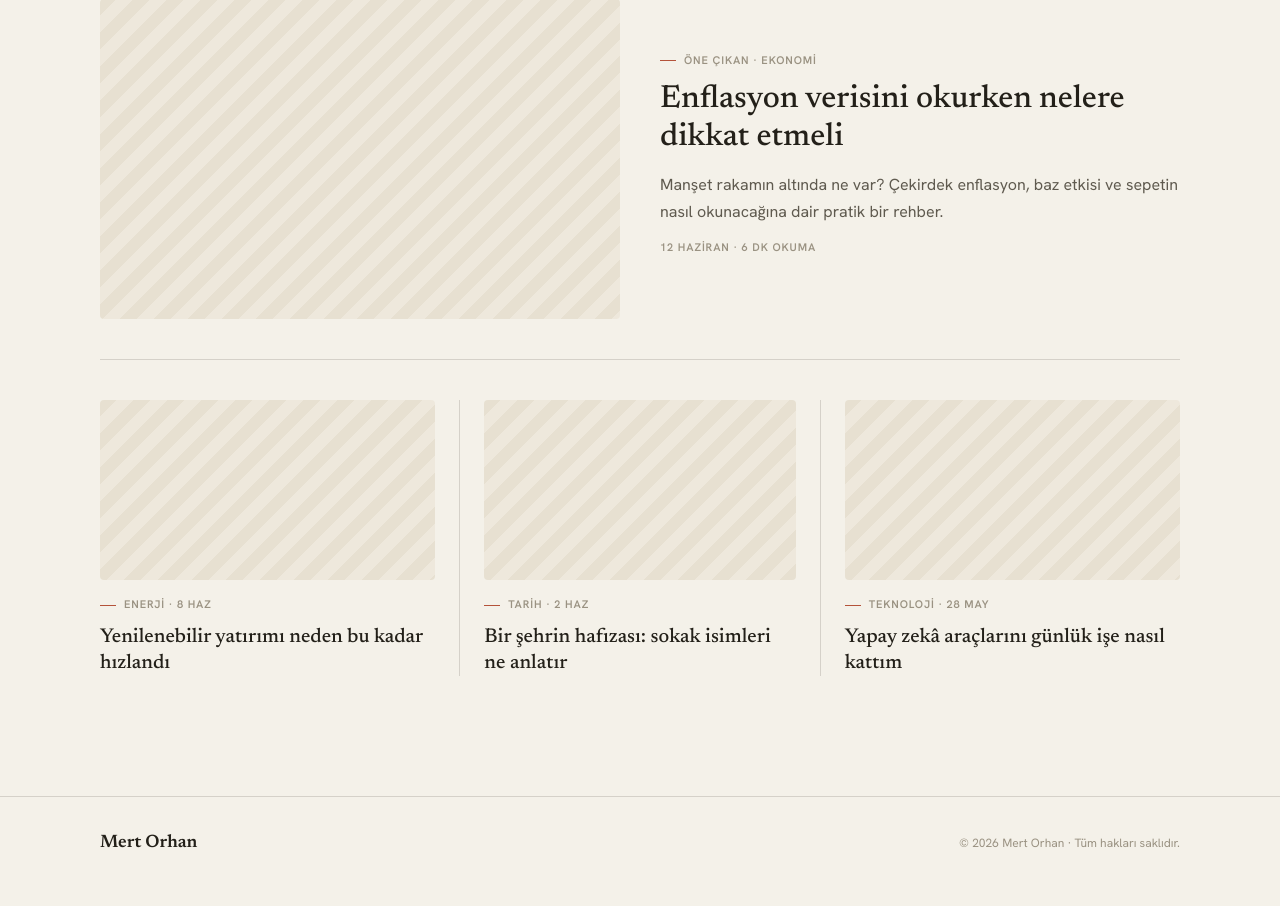
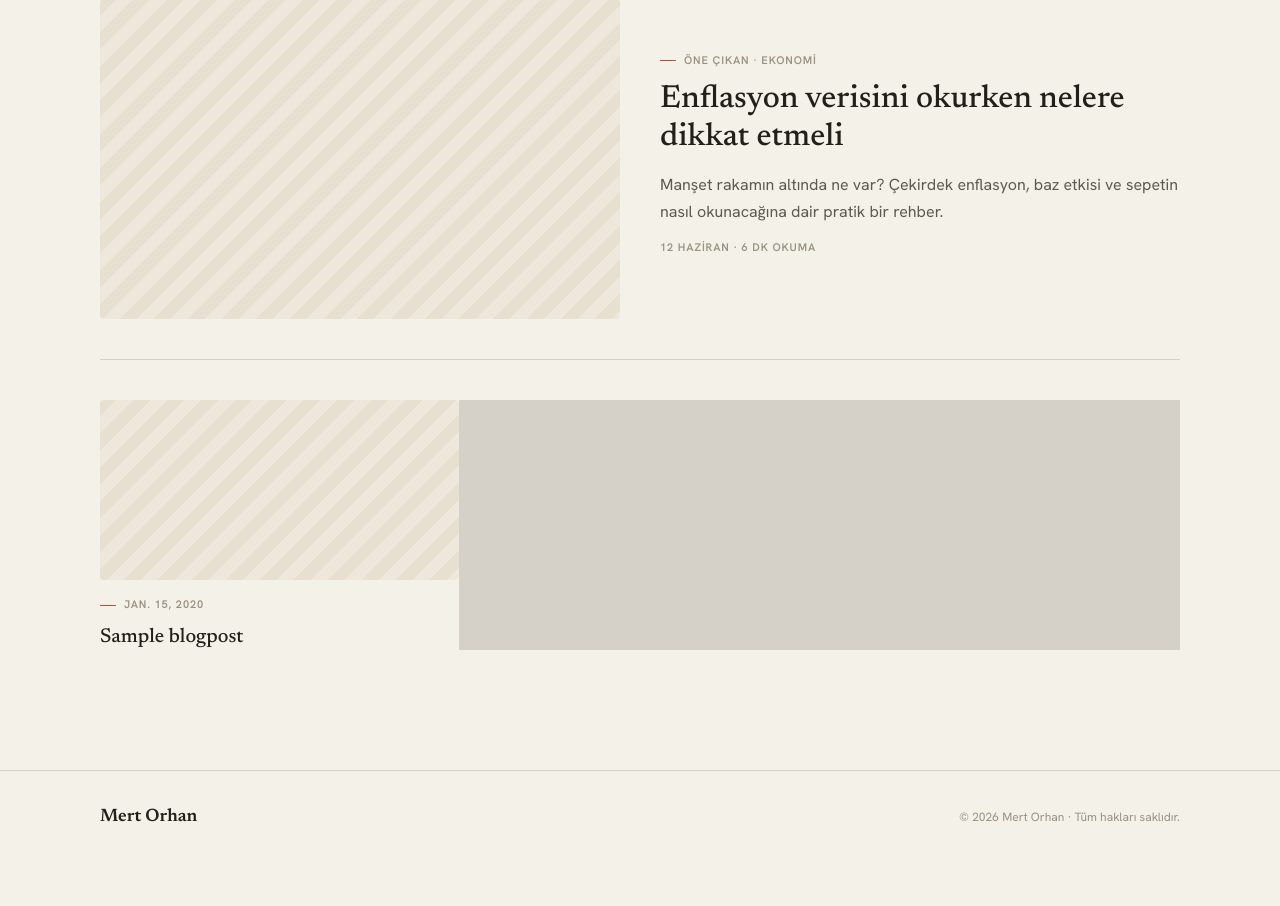
Before and after one commit to mertorhan/mertorhan-site, a Django app: page /blog/ in a window 1280 px wide. Shown: the part 322-1228 px from the top of the page. After the commit the page ends 1144 px from the top, so only its background shows below. Run offline with Django 5.2, Linux system fonts and the light colour scheme; tables that the repository leaves empty hold one stand-in row (values such as "Sample post").

Commit message:
Blog liste sayfası dinamiğe çevrildi (BlogPost for döngüsü)

```diff
--- a/blog/templates/blog/post_list.html
+++ b/blog/templates/blog/post_list.html
@@ -10,7 +10,7 @@
         <h1 class="page-title">Okudukça biriken notlar.</h1>
     </div>
 
-    {# ===== Etiket filtresi (hap'lar) ===== Şimdilik statik; ileride BlogPost.tags'tan dinamik gelecek. 'is-active' sınıfı, o an seçili etiketi gösterir. #}
+    {# ===== Etiket filtresi (hap'lar) ===== Şimdilik statik; ileride BlogPost.tags'tan dinamik gelecek. #}
     <div class="filter-pills">
         <a href="{% url 'post_detail' %}" class="pill-filter is-active">Tümü</a>
         <a href="{% url 'post_detail' %}" class="pill-filter">Ekonomi</a>
@@ -20,7 +20,7 @@
         <a href="{% url 'post_detail' %}" class="pill-filter">Tarih</a>
     </div>
 
-    {# ===== Öne çıkan yazı (büyük YATAY kart) ===== Sol: görsel, sağ: meta + başlık + özet. #}
+    {# ===== Öne çıkan yazı (büyük YATAY kart) ===== Şimdilik statik; ileride is_featured ile dinamik gelecek. #}
     <a href="{% url 'post_detail' %}" class="feature-card">
         <div class="feature-image"></div>
         <div class="feature-body">
@@ -34,29 +34,19 @@
         </div>
     </a>
 
-    {# ===== Diğer yazılar: 3'lü grid ===== Ana Sayfa'daki .card-grid / .card desenini AYNEN yeniden kullanıyoruz. #}
+    {# ===== Diğer yazılar: 3'lü grid ===== Artık veritabanından (BlogPost) geliyor. #}
     <div class="card-grid" style="margin-top:40px;">
+        {% for post in posts %}
         <a href="{% url 'post_detail' %}" class="card">
             <div class="card-image"></div>
             <div class="card-body">
-                <p class="card-meta"><span class="meta-tick"></span> Enerji · 8 Haz</p>
-                <h3 class="card-title">Yenilenebilir yatırımı neden bu kadar hızlandı</h3>
+                <p class="card-meta"><span class="meta-tick"></span> {{ post.published_at }}</p>
+                <h3 class="card-title">{{ post.title }}</h3>
             </div>
         </a>
-        <a href="{% url 'post_detail' %}" class="card">
-            <div class="card-image"></div>
-            <div class="card-body">
-                <p class="card-meta"><span class="meta-tick"></span> Tarih · 2 Haz</p>
-                <h3 class="card-title">Bir şehrin hafızası: sokak isimleri ne anlatır</h3>
-            </div>
-        </a>
-        <a href="{% url 'post_detail' %}" class="card">
-            <div class="card-image"></div>
-            <div class="card-body">
-                <p class="card-meta"><span class="meta-tick"></span> Teknoloji · 28 May</p>
-                <h3 class="card-title">Yapay zekâ araçlarını günlük işe nasıl kattım</h3>
-            </div>
-        </a>
+        {% empty %}
+        <p>Henüz yazı eklenmedi.</p>
+        {% endfor %}
     </div>
 
 {% endblock %}
--- a/blog/views.py
+++ b/blog/views.py
@@ -1,8 +1,11 @@
 from django.shortcuts import render
+from .models import BlogPost
 
 
 def post_list(request):
-    return render(request, "blog/post_list.html")
+    posts = BlogPost.objects.all()
+    return render(request, "blog/post_list.html", {"posts": posts})
+
 
 def post_detail(request):
     return render(request, "blog/post_detail.html")
```
